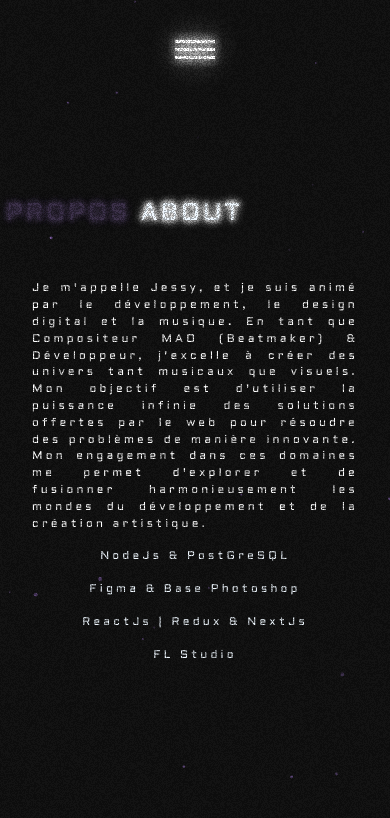
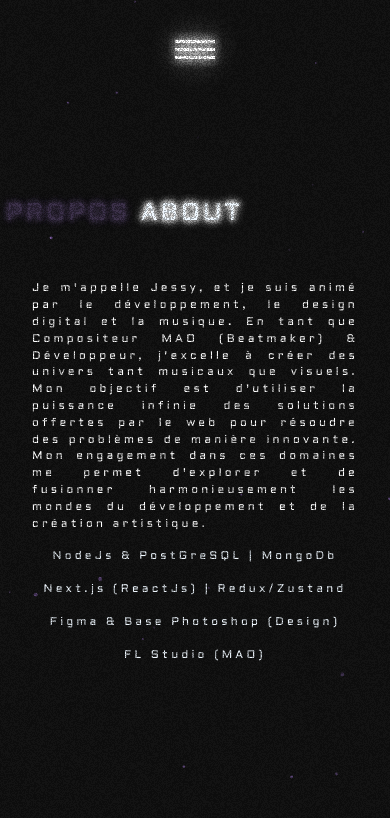
Before and after one commit to jessygomes/portfolio, a Next.js app: page /about in a window 390 px wide. Shown: the top 818 px of the page. Built offline with nearby package versions, Linux system fonts and the light colour scheme.

Commit message:
Modif BelleNippe Project

```diff
--- a/src/app/components/AboutContent/AboutContent.jsx
+++ b/src/app/components/AboutContent/AboutContent.jsx
@@ -42,10 +42,10 @@ export default function AboutContent() {
           </p>
         </article>
         <div className={styles.skills}>
-          <p>NodeJs & PostGreSQL</p>
-          <p>Figma & Base Photoshop</p>
-          <p>ReactJs | Redux & NextJs</p>
-          <p>FL Studio</p>
+          <p>NodeJs & PostGreSQL | MongoDb</p>
+          <p>Next.js (ReactJs) | Redux/Zustand</p>
+          <p>Figma & Base Photoshop (Design)</p>
+          <p>FL Studio (MAO)</p>
         </div>
       </div>
     </motion.div>
--- a/src/app/components/ProjectsContent/CardProjects.jsx
+++ b/src/app/components/ProjectsContent/CardProjects.jsx
@@ -5,6 +5,45 @@ import { CardBody, CardContainer, CardItem } from "../UI/3d-card";
 export default function CardProject() {
   return (
     <div className=" flex flex-wrap justify-center gap-8">
+      <CardContainer className="inter-var">
+        <CardBody className=" relative group/card w-[18rem] sm:w-[25rem] min-h-[20rem] p-6 rounded-md purpleBg bg-opacity-20">
+          <CardItem
+            translateZ="50"
+            className="text-xl text-center font-aldrich text-white dark:text-white"
+          >
+            BELLE NIPPE
+          </CardItem>
+          <CardItem
+            as="p"
+            translateZ="60"
+            className="text-white font-aldrich text-sm max-w-sm mt-2 dark:text-neutral-300"
+          >
+            Site e-commerce (couturier) : NextJs, Tailwind, Zustand, MongoDb (+
+            Dashboard Admin) <br /> (En cours)
+          </CardItem>
+          <CardItem translateZ="100" className="w-full mt-2">
+            <Image
+              src="/image/bellenippe.png"
+              height="1000"
+              width="1000"
+              className="h-70 w-full rounded-md object-cover group-hover/card:shadow-xl"
+              alt="thumbnail"
+            />
+          </CardItem>
+          <div className="flex justify-center items-center mt-10">
+            <CardItem
+              translateZ={50}
+              as="a"
+              href="https://bellenippe-shop.vercel.app/"
+              target="_blank"
+              className="px-4 py-2 rounded-xl bg-white dark:bg-white dark:text-black text-black font-aldrich text-xs font-bold"
+            >
+              Voir le site
+            </CardItem>
+          </div>
+        </CardBody>
+      </CardContainer>
+
       <CardContainer className="inter-var py-0">
         <CardBody className=" relative group/card w-[18rem] sm:w-[25rem] min-h-[20rem] p-6 rounded-md purpleBg bg-opacity-20">
           <CardItem
@@ -81,44 +120,7 @@ export default function CardProject() {
           </div>
         </CardBody>
       </CardContainer>
-      <CardContainer className="inter-var">
-        <CardBody className=" relative group/card w-[18rem] sm:w-[25rem] min-h-[20rem] p-6 rounded-md purpleBg bg-opacity-20">
-          <CardItem
-            translateZ="50"
-            className="text-xl text-center font-aldrich text-white dark:text-white"
-          >
-            BELLE NIPPE
-          </CardItem>
-          <CardItem
-            as="p"
-            translateZ="60"
-            className="text-white font-aldrich text-sm max-w-sm mt-2 dark:text-neutral-300"
-          >
-            Site e-commerce pour un créateur de vêtements : ReactJs/Redux,
-            NodeJs, PostgreSQL
-          </CardItem>
-          <CardItem translateZ="100" className="w-full mt-2">
-            <Image
-              src="/image/Bellenippe.png"
-              height="1000"
-              width="1000"
-              className="h-70 w-full rounded-md object-cover group-hover/card:shadow-xl"
-              alt="thumbnail"
-            />
-          </CardItem>
-          <div className="flex justify-center items-center mt-10">
-            <CardItem
-              translateZ={50}
-              as="a"
-              href="https://github.com/jessygomes/Belle-Nippe"
-              target="_blank"
-              className="px-4 py-2 rounded-xl bg-white dark:bg-white dark:text-black text-black font-aldrich text-xs font-bold"
-            >
-              Coming Soon
-            </CardItem>
-          </div>
-        </CardBody>
-      </CardContainer>
+
       <CardContainer className="inter-var py-0">
         <CardBody className=" relative group/card w-[18rem] sm:w-[25rem] min-h-[20rem] p-6 rounded-md purpleBg bg-opacity-20">
           <CardItem
```
Also changed, not shown: public/image/Bellenippe.png.
